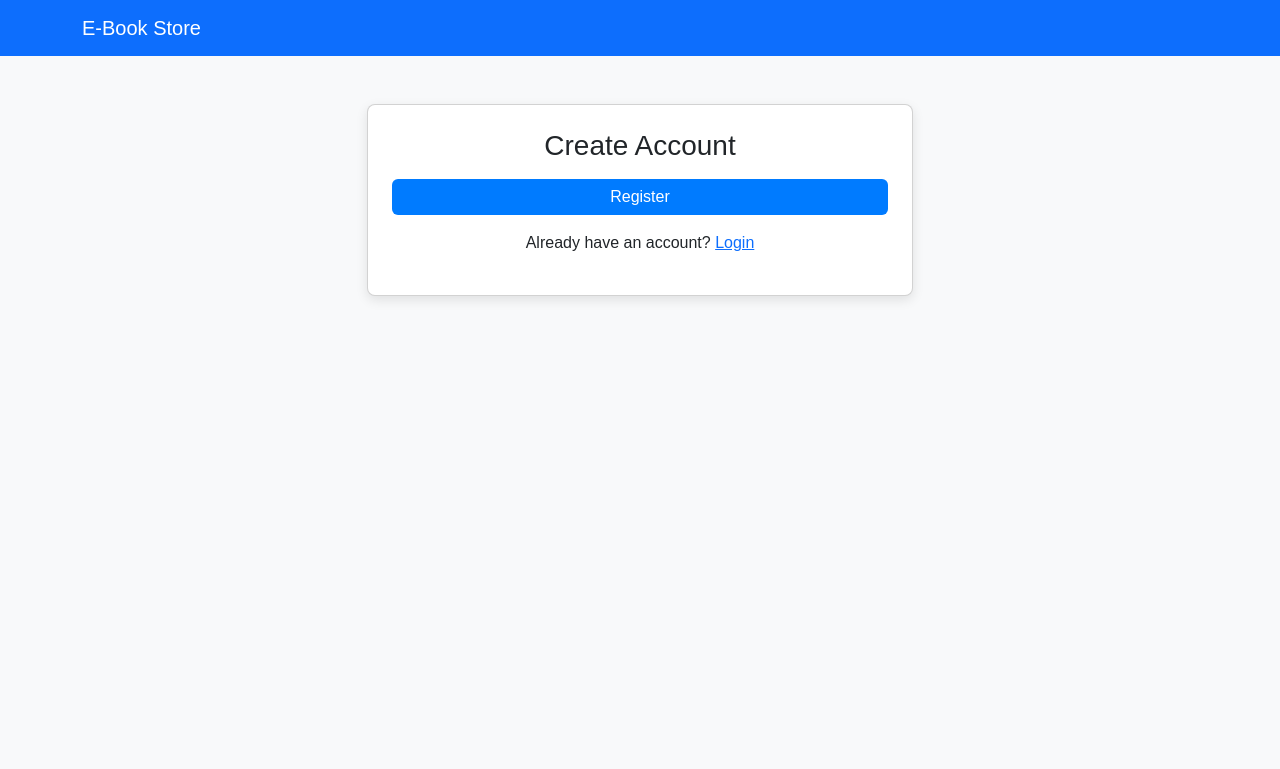
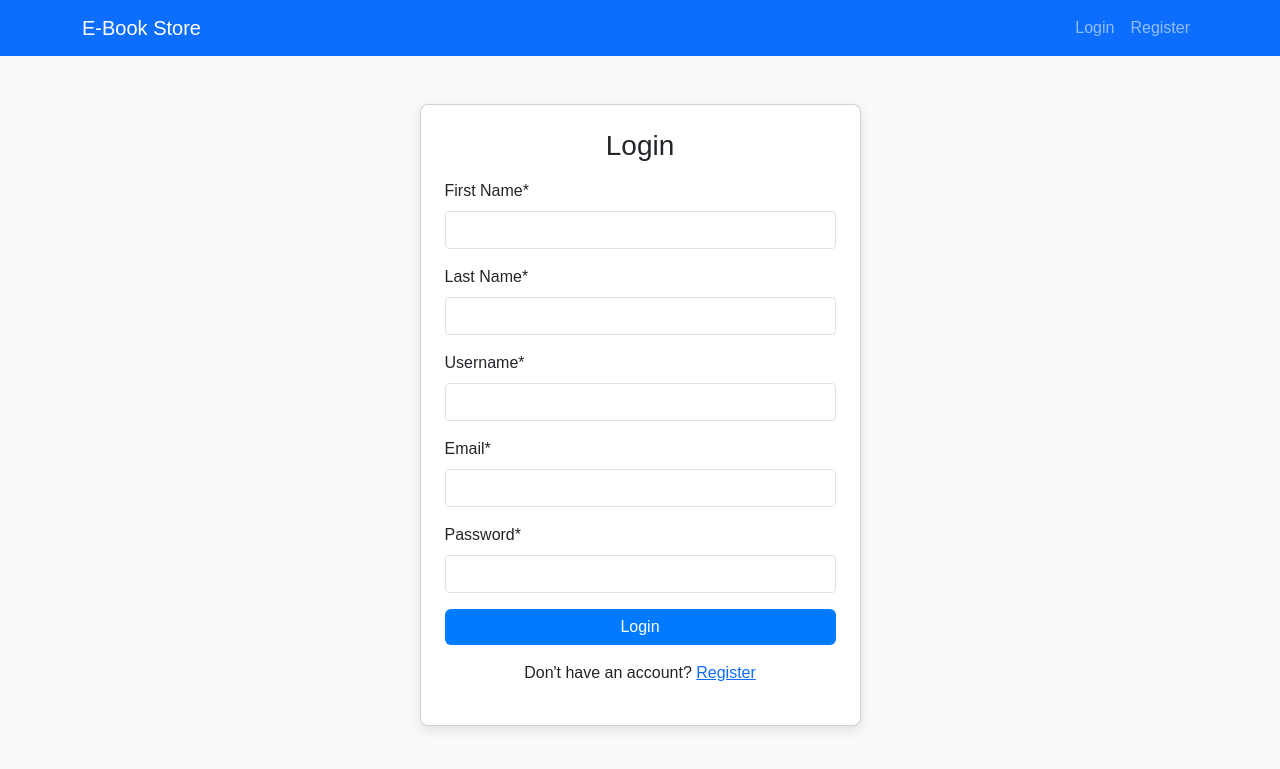
Before and after one commit to kimberlynicole/Final-Project-ITC4214, a Django app: page /accounts/ in a window 1280 px wide. Shown: the top 769 px of the page. Run offline with Django 5.2, Linux system fonts and the light colour scheme; some libraries are stand-ins or nearby versions.

Commit message:
fix the accounts validations

```diff
--- a/ebookstore/accounts/forms.py
+++ b/ebookstore/accounts/forms.py
@@ -1,16 +1,78 @@
 from django import forms
 from django.contrib.auth.models import User
-from .models import Profile
+import re
+
 
 class RegisterForm(forms.ModelForm):
-    password = forms.CharField(widget=forms.PasswordInput)
+    first_name = forms.CharField(
+        label="First Name",
+        max_length=20,
+        required=True,
+        error_messages={'required': 'Please fill in your first name'}
+    )
+    last_name = forms.CharField(
+        label="Last Name",
+        max_length=20,
+        required=True,
+        error_messages={'required': 'Please fill in your last name'}
+    )
+    username = forms.CharField(
+        label="Username",
+        max_length=50,
+        required=True,
+        error_messages={'required': 'Please fill in your username'}
+    )
+    email = forms.EmailField(
+        label="Email",
+        required=True,
+        error_messages={'required': 'Please fill in your email'}
+    )
+    password = forms.CharField(
+        widget=forms.PasswordInput,
+        label="Password",
+        required=True,
+        error_messages={'required': 'Please fill in your password'}
+    )
 
     class Meta:
         model = User
-        fields = ['username', 'email', 'password']
+        fields = ['first_name', 'last_name', 'username', 'email', 'password']
 
 
-class ProfileForm(forms.ModelForm):
-    class Meta:
-        model = Profile
-        fields = ['full_name', 'bio', 'profile_picture']
+    def clean_first_name(self):
+        first_name = self.cleaned_data['first_name']
+        # Only letters, no numbers or special characters
+        if not re.fullmatch(r'[A-Za-z]+', first_name):
+            raise forms.ValidationError("First name must contain letters only")
+        return first_name
+
+    def clean_last_name(self):
+        last_name = self.cleaned_data['last_name']
+        if not re.fullmatch(r'[A-Za-z]+', last_name):
+            raise forms.ValidationError("Last name must contain letters only")
+        return last_name
+
+    def clean_username(self):
+        username = self.cleaned_data['username']
+        if User.objects.filter(username=username).exists():
+            raise forms.ValidationError("Username already exists")
+        return username
+
+    def clean_email(self):
+        email = self.cleaned_data['email']
+        pattern = r'^[\w\.-]+@[\w\.-]+\.\w+$'
+        if not re.match(pattern, email):
+            raise forms.ValidationError("Enter a valid email address")
+        return email
+
+    def clean_password(self):
+        password = self.cleaned_data['password']
+        if len(password) < 6:
+            raise forms.ValidationError("Password must be at least 6 characters")
+        if not any(char.isdigit() or not char.isalnum() for char in password):
+            raise forms.ValidationError("Password must contain a number or special character")
+        return password
+
+class LoginForm(forms.Form):
+    username = forms.CharField(label="Username")
+    password = forms.CharField(widget=forms.PasswordInput, label="Password")
--- a/ebookstore/accounts/templates/accounts/layout.html
+++ b/ebookstore/accounts/templates/accounts/layout.html
@@ -13,8 +13,32 @@
     <script src="{% static 'js/accounts.js' %}" defer></script>
     </head>
     <body>
-        {% block body %}
-        {% endblock %}
+        <!-- Navbar (shared across all pages) -->
+<nav class="navbar navbar-expand-lg navbar-dark bg-primary">
+    <div class="container">
+        <a class="navbar-brand" href="#">E-Book Store</a>
+        <button class="navbar-toggler" type="button" data-bs-toggle="collapse" data-bs-target="#navbarNav">
+            <span class="navbar-toggler-icon"></span>
+        </button>
+        <div class="collapse navbar-collapse" id="navbarNav">
+            <ul class="navbar-nav ms-auto">
+                {% if user.is_authenticated %}
+                    <li class="nav-item"><a class="nav-link" href="{% url 'accounts:dashboard' %}">Dashboard</a></li>
+                    <li class="nav-item"><a class="nav-link" href="{% url 'accounts:logout' %}">Logout</a></li>
+                {% else %}
+                    <li class="nav-item"><a class="nav-link" href="{% url 'accounts:login' %}">Login</a></li>
+                    <li class="nav-item"><a class="nav-link" href="{% url 'accounts:register' %}">Register</a></li>
+                {% endif %}
+            </ul>
+        </div>
+    </div>
+</nav>
+
+<!-- Page content -->
+<div class="container mt-4">
+    {% block body %}
+    {% endblock %}
+</div>
         <script src="https://cdn.jsdelivr.net/npm/bootstrap@5.3.8/dist/js/bootstrap.bundle.min.js" integrity="sha384-FKyoEForCGlyvwx9Hj09JcYn3nv7wiPVlz7YYwJrWVcXK/BmnVDxM+D2scQbITxI" crossorigin="anonymous"></script>
     </body>
 </html>
--- a/ebookstore/accounts/templates/accounts/register.html
+++ b/ebookstore/accounts/templates/accounts/register.html
@@ -1,25 +1,27 @@
 {% extends "accounts/layout.html" %}
+{% load crispy_forms_tags %}
 
-{% block title %}Register - E-Book Store{% endblock %}
+{% block title %}Login - E-Book Store{% endblock %}
 
 {% block body %}
-<nav class="navbar navbar-expand-lg navbar-dark bg-primary">
-    <div class="container">
-        <a class="navbar-brand" href="#">E-Book Store</a>
-    </div>
-</nav>
-
 <div class="container mt-5">
     <div class="row justify-content-center">
-        <div class="col-md-6">
+        <div class="col-md-5">
             <div class="card p-4">
-                <h3 class="card-title mb-3 text-center">Create Account</h3>
+                <h3 class="card-title mb-3 text-center">Login</h3>
+
                 <form method="POST">
                     {% csrf_token %}
-                    {{ form.as_p }}
-                    <button class="btn btn-primary w-100">Register</button>
+
+                    <!-- Render fields with errors -->
+                    {{ form|crispy }}
+
+                    <button class="btn btn-primary w-100">Login</button>
                 </form>
-                <p class="mt-3 text-center">Already have an account? <a href="{% url 'accounts:login' %}">Login</a></p>
+
+                <p class="mt-3 text-center">
+                    Don't have an account? <a href="{% url 'accounts:login' %}">Register</a>
+                </p>
             </div>
         </div>
     </div>
--- a/ebookstore/accounts/urls.py
+++ b/ebookstore/accounts/urls.py
@@ -8,5 +8,4 @@ urlpatterns = [
     path('login/', views.user_login, name='login'),
     path('logout/', views.user_logout, name='logout'),
     path('dashboard/', views.dashboard, name='dashboard'),
-    path('profile/', views.profile, name='profile'),
 ]
--- a/ebookstore/accounts/views.py
+++ b/ebookstore/accounts/views.py
@@ -1,83 +1,82 @@
 from django.shortcuts import render, redirect
 from django.contrib.auth import login, logout, authenticate
 from django.contrib.auth.models import User
-from .models import Profile
-from .forms import ProfileForm
+from .forms import  RegisterForm, LoginForm
+from django.contrib import messages
 
 # Create your views here.
-
-
 # Register View
 def register(request):
-    if request.method == 'POST':
-        username = request.POST['username']
-        email = request.POST['email']
-        password = request.POST['password']
+    if request.method == "POST":
+        form = RegisterForm(request.POST)
+        if form.is_valid():
+            # Create the user
+            user = User.objects.create_user(
+                username=form.cleaned_data['username'],
+                email=form.cleaned_data['email'],
+                password=form.cleaned_data['password'],
+                first_name=form.cleaned_data['first_name'],
+                last_name=form.cleaned_data['last_name'],
+            )
+            login(request, user)  # auto-login after registration
+            messages.success(request, f"Welcome {user.first_name}! Your account has been created.")
+            return redirect('accounts:dashboard')
+        else:
+            # errors will be automatically passed to template
+            messages.error(request, "Please fix the errors below")
+    else:
+        form = RegisterForm()
 
-        # Create user
-        user = User.objects.create_user(
-            username=username,
-            email=email,
-            password=password
-        )
-
-        # Create profile manually
-        Profile.objects.create(user=user, email=email)
-
-        # Log the user in
-        login(request, user)
-
-        return redirect('dashboard')
-
-    return render(request, 'accounts/register.html')
-
+    return render(request, 'accounts/register.html', {'form': form})
 
 # Login View
 def user_login(request):
     if request.method == 'POST':
-        username = request.POST['username']
-        password = request.POST['password']
+        form = LoginForm(request.POST)
 
-        user = authenticate(request, username=username, password=password)
+        if form.is_valid():
+            username = form.cleaned_data['username']
+            password = form.cleaned_data['password']
 
-        if user is not None:
-            login(request, user)
-            return redirect('dashboard')
-        else:
-            return render(request, 'accounts/login.html', {
-                'error': 'Invalid username or password'
-            })
+            user = authenticate(request, username=username, password=password)
 
-    return render(request, 'accounts/login.html')
+            if user is not None:
+                login(request, user)
+                return redirect('accounts:dashboard')
+            else:
+                form.add_error('password', 'Username or password is incorrect')
+    else:
+        form = LoginForm()
+
+    return render(request, 'accounts/login.html', {
+        'form': form
+    })
 
 
-#  Logout View
+# Logout View
 def user_logout(request):
     logout(request)
-    return redirect('login')
+    return redirect('accounts:login')
 
 
-# 🔹 Dashboard View
+# Dashboard View
 def dashboard(request):
-    if not request.user.is_authenticated:
-        return redirect('login')
+    if request.user.id is None:  # manual check instead of @login_required
+        return redirect('accounts:login')
 
-    return render(request, 'accounts/dashboard.html')
+    # Use RegisterForm (or a ProfileForm without image) to update info
+    if request.method == 'POST':
+        form = RegisterForm(request.POST)  # or custom form for full_name/email
+        if form.is_valid():
+            request.user.username = form.cleaned_data['username']
+            request.user.email = form.cleaned_data['email']
+            # If you want, update password as well, see note below
+            request.user.save()
+            return redirect('accounts:dashboard')
+    else:
+        form = RegisterForm(initial={
+            'username': request.user.username,
+            'email': request.user.email,
+        })
 
-
-#  Profile View (View + Update)
-def profile(request):
-    if not request.user.is_authenticated:
-        return redirect('login')
-
-    profile = request.user.profile
-
-    if request.method == 'POST':
-        form = ProfileForm(request.POST, request.FILES, instance=profile)
-        if form.is_valid():
-            form.save()
-            return redirect('profile')
-    else:
-        form = ProfileForm(instance=profile)
-
-    return render(request, 'accounts/profile.html', {'form': form})
+    return render(request, 'accounts/dashboard.html', {'form': form})
--- a/ebookstore/ebookstore/settings.py
+++ b/ebookstore/ebookstore/settings.py
@@ -38,6 +38,9 @@ INSTALLED_APPS = [
     'django.contrib.messages',
     'django.contrib.staticfiles',
     'accounts',
+    'crispy_forms',
+    'crispy_bootstrap5',
+
 
 ]
 
@@ -117,3 +120,4 @@ USE_TZ = True
 # https://docs.djangoproject.com/en/6.0/howto/static-files/
 
 STATIC_URL = 'static/'
+CRISPY_TEMPLATE_PACK="bootstrap5"
```
Also changed, not shown: ebookstore/accounts/models.py (+0 -10 lines), ebookstore/accounts/templates/accounts/dashboard.html (+12 -4 lines), ebookstore/accounts/templates/accounts/login.html (+10 -13 lines), ebookstore/accounts/templates/accounts/profile.html (deleted, +0 -23 lines), ebookstore/accounts/migrations/0001_initial.py (deleted), ebookstore/db.sqlite3, 1 other file.
